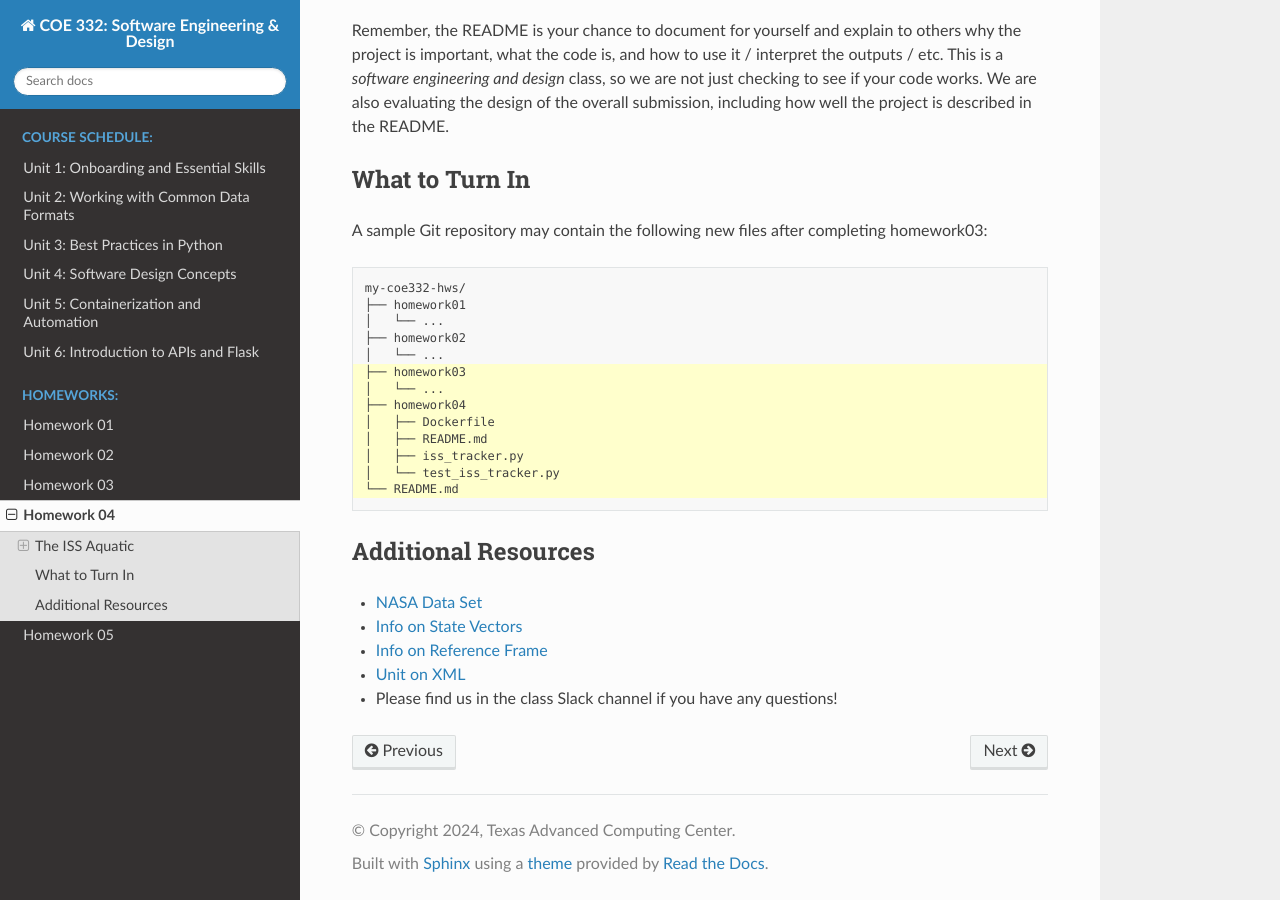
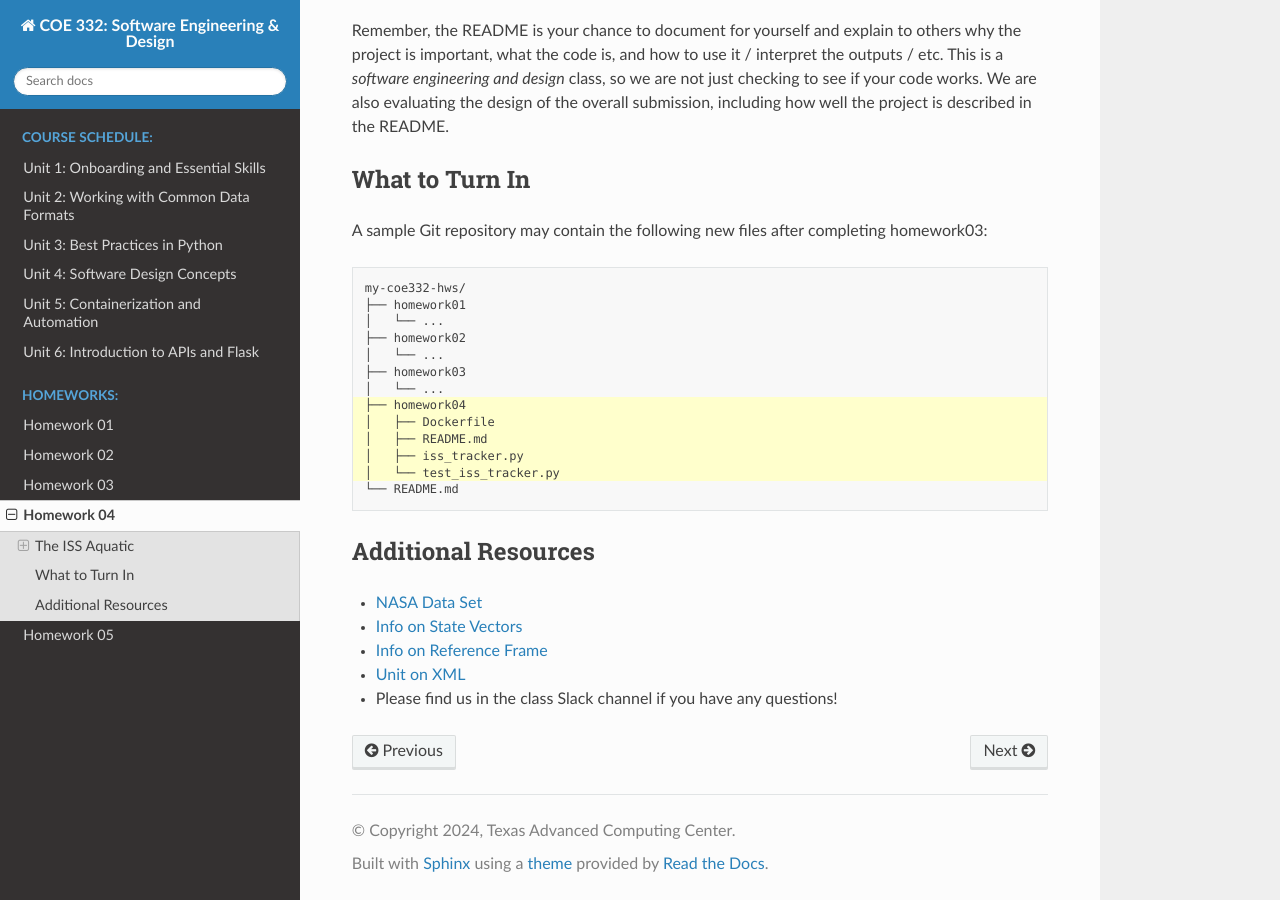
Before and after one commit to TACC/coe-332-sp24, a Sphinx documentation site: the page built from docs/homework/homework04.rst, in a window 1280 px wide and 900 px high, scrolled down 1897 px. Built offline with Sphinx 7.4.7 and the Read the Docs theme 2.0.0, drawn with Linux system fonts in a browser that asks for light colours; some of the changed lines change nothing that is shown.

Commit message:
fix highlighting issue

```diff
--- a/docs/homework/homework04.rst
+++ b/docs/homework/homework04.rst
@@ -107,7 +107,7 @@ A sample Git repository may contain the following new files after completing
 homework03:
 
 .. code-block:: text
-   :emphasize-lines: 6-13
+   :emphasize-lines: 8-12
 
    my-coe332-hws/
    ├── homework01
```
